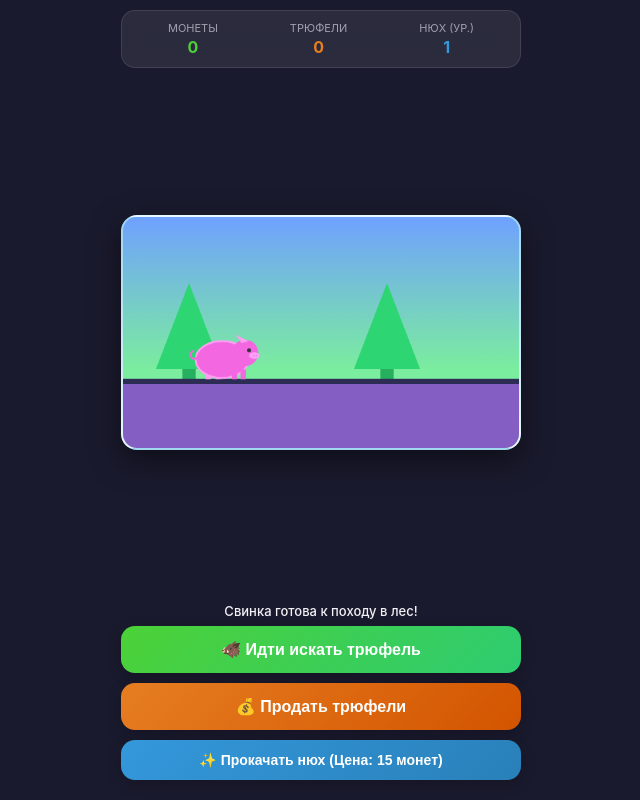
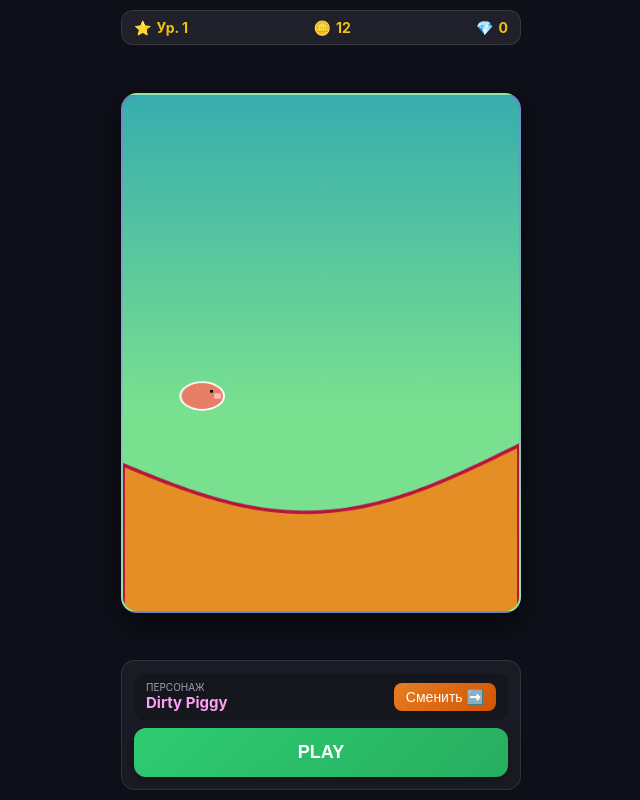
Before and after one commit to STORMORK/truffle-swine, a plain HTML site: page index.html in a window 1280 px wide. Shown: the whole page, without its empty margins (319-959 px from the left). Drawn offline with Linux system fonts and the light colour scheme.

Commit message:
Update index.html

```diff
--- a/index.html
+++ b/index.html
@@ -3,7 +3,7 @@
 <head>
     <meta charset="UTF-8">
     <meta name="viewport" content="width=device-width, initial-scale=1.0, maximum-scale=1.0, user-scalable=no">
-    <title>Truffle Swine HD</title>
+    <title>Piggy Hill Adventure HD</title>
     <style>
         * {
             box-sizing: border-box;
@@ -13,9 +13,9 @@
             -webkit-user-select: none;
         }
         body {
-            background-color: #1a1a2e;
+            background-color: #0f0f1a;
             color: #fff;
-            font-family: -apple-system, BlinkMacSystemFont, 'Segoe UI', Roboto, Helvetica, Arial, sans-serif;
+            font-family: -apple-system, BlinkMacSystemFont, 'Segoe UI', Roboto, sans-serif;
             display: flex;
             flex-direction: column;
             align-items: center;
@@ -25,31 +25,26 @@
             overflow: hidden;
             padding: 10px;
         }
-        .header {
+        .top-bar {
             display: flex;
-            justify-content: space-around;
+            justify-content: space-between;
             width: 100%;
             max-width: 400px;
             background: rgba(255, 255, 255, 0.08);
-            border-radius: 14px;
-            padding: 10px;
+            border-radius: 12px;
+            padding: 8px 12px;
             backdrop-filter: blur(10px);
             border: 1px solid rgba(255, 255, 255, 0.1);
         }
-        .stat-item {
-            text-align: center;
+        .resource {
+            display: flex;
+            align-items: center;
+            gap: 5px;
+            font-size: 14px;
+            font-weight: 700;
         }
-        .stat-label {
-            font-size: 11px;
-            color: #a0a0b0;
-            text-transform: uppercase;
-            margin-bottom: 2px;
-        }
-        .stat-value {
-            font-size: 16px;
-            font-weight: 700;
-            color: #4cd137;
-        }
+        .resource span { color: #f1c40f; }
+
         .game-container {
             width: 100%;
             max-width: 400px;
@@ -59,358 +54,249 @@
             align-items: center;
             justify-content: center;
             position: relative;
-            margin: 10px 0;
+            margin: 8px 0;
         }
         canvas {
             width: 100%;
-            max-height: 350px;
+            height: 100%;
+            max-height: 520px;
             border-radius: 16px;
-            box-shadow: 0 10px 30px rgba(0,0,0,0.5);
-            background: linear-gradient(to bottom, #87CEEB, #e0f6ff);
+            box-shadow: 0 10px 30px rgba(0,0,0,0.6);
+            background: linear-gradient(to bottom, #4a69bd, #78e08f);
             border: 2px solid rgba(255, 255, 255, 0.2);
         }
-        .controls {
+
+        .menu-panel {
             width: 100%;
             max-width: 400px;
+            background: rgba(255, 255, 255, 0.05);
+            border-radius: 14px;
+            padding: 12px;
             display: flex;
             flex-direction: column;
-            gap: 10px;
-            padding-bottom: 10px;
+            gap: 8px;
+            border: 1px solid rgba(255, 255, 255, 0.1);
+        }
+        .pig-selector {
+            display: flex;
+            justify-content: space-between;
+            align-items: center;
+            background: rgba(0, 0, 0, 0.2);
+            padding: 8px 12px;
+            border-radius: 10px;
+        }
+        .pig-name {
+            font-weight: 700;
+            font-size: 15px;
+            color: #ff9ff3;
         }
         .btn {
             width: 100%;
             padding: 14px;
-            font-size: 16px;
-            font-weight: 700;
+            font-size: 18px;
+            font-weight: 800;
             border: none;
-            border-radius: 14px;
+            border-radius: 12px;
             cursor: pointer;
-            transition: transform 0.1s, background 0.2s;
-            box-shadow: 0 4px 15px rgba(0,0,0,0.2);
+            text-transform: uppercase;
+            box-shadow: 0 4px 15px rgba(0,0,0,0.3);
+            transition: transform 0.1s;
         }
-        .btn:active {
-            transform: scale(0.97);
-        }
-        .btn-search {
-            background: linear-gradient(135deg, #4cd137, #2ecc71);
+        .btn:active { transform: scale(0.97); }
+        .btn-play {
+            background: linear-gradient(135deg, #2ecc71, #27ae60);
             color: white;
         }
-        .btn-search:disabled {
-            background: #57606f;
-            color: #a4b0be;
-            cursor: not-allowed;
-        }
-        .btn-sell {
+        .btn-action {
             background: linear-gradient(135deg, #e67e22, #d35400);
             color: white;
-        }
-        .btn-upgrade {
-            background: linear-gradient(135deg, #3498db, #2980b9);
-            color: white;
             font-size: 14px;
-            padding: 12px;
-        }
-        .log-box {
-            height: 30px;
-            text-align: center;
-            font-size: 13px;
-            color: #f1f2f6;
-            display: flex;
-            align-items: center;
-            justify-content: center;
-            font-weight: 500;
+            padding: 6px 12px;
+            border-radius: 8px;
+            border: none;
+            cursor: pointer;
         }
     </style>
 </head>
 <body>
 
-    <div class="header">
-        <div class="stat-item">
-            <div class="stat-label">Монеты</div>
-            <div class="stat-value" id="coins">0</div>
-        </div>
-        <div class="stat-item">
-            <div class="stat-label">Трюфели</div>
-            <div class="stat-value" id="truffles" style="color: #e67e22;">0</div>
-        </div>
-        <div class="stat-item">
-            <div class="stat-label">Нюх (Ур.)</div>
-            <div class="stat-value" id="level" style="color: #3498db;">1</div>
-        </div>
+    <div class="top-bar">
+        <div class="resource">⭐ <span id="lvlText">Ур. 1</span></div>
+        <div class="resource">🪙 <span id="coinsText">12</span></div>
+        <div class="resource">💎 <span id="gemsText">0</span></div>
     </div>
 
     <div class="game-container">
-        <canvas id="gameCanvas" width="600" height="350"></canvas>
+        <canvas id="gameCanvas" width="400" height="600"></canvas>
     </div>
 
-    <div class="log-box" id="logText">Свинка готова к походу в лес!</div>
-
-    <div class="controls">
-        <button class="btn btn-search" id="searchBtn" onclick="startSearch()">🐗 Идти искать трюфель</button>
-        <button class="btn btn-sell" onclick="sellTruffles()">💰 Продать трюфели</button>
-        <button class="btn btn-upgrade" id="upgradeBtn" onclick="upgradeNose()">✨ Прокачать нюх (Цена: 15 монет)</button>
+    <div class="menu-panel">
+        <div class="pig-selector">
+            <div>
+                <div style="font-size: 10px; color: #a0a0b0;">ПЕРСОНАЖ</div>
+                <div class="pig-name" id="pigName">Dirty Piggy</div>
+            </div>
+            <button class="btn-action" onclick="nextPig()">Сменить ➡️</button>
+        </div>
+        <button class="btn btn-play" id="playBtn" onclick="toggleGame()">Play</button>
     </div>
 
     <script>
         const canvas = document.getElementById('gameCanvas');
         const ctx = canvas.getContext('2d');
 
-        let gameState = {
-            coins: 0,
-            truffles: 0,
-            level: 1,
-            upgradeCost: 15,
-            status: 'idle' // idle, walking, digging, found
+        let gamePlaying = false;
+        let scoreCoins = 12;
+        let distance = 0;
+
+        const pigs = [
+            { name: "Dirty Piggy", color: "#e77f67" },
+            { name: "Wild Piggy", color: "#596275" },
+            { name: "Pinky Sweet", color: "#ff9ff3" }
+        ];
+        let currentPigIndex = 0;
+
+        let pig = {
+            x: 80,
+            y: 350
         };
 
-        let animFrame = 0;
-        let pigX = 150;
-        let forestOffset = 0;
-        let foundItemName = '';
-        let showItemPopup = false;
-        let popupAlpha = 0;
+        let hillOffset = 0;
+        let coinsList = [];
 
-        // Отрисовка фона (лес, небо, солнце, трава)
-        function drawBackground() {
-            // Небо
-            let gradient = ctx.createLinearGradient(0, 0, 0, 230);
-            gradient.addColorStop(0, '#70a1ff');
-            gradient.addColorStop(1, '#7bed9f');
-            ctx.fillStyle = gradient;
-            ctx.fillRect(0, 0, canvas.width, canvas.height);
-
-            // Деревья на заднем плане (параллакс при ходьбе)
-            ctx.fillStyle = '#2ed573';
-            let treeSpeedOffset = (gameState.status === 'walking') ? (forestOffset % 600) : 0;
-
-            for (let i = -1; i < 3; i++) {
-                let x = i * 300 - treeSpeedOffset;
-                // Елки / деревья
-                ctx.beginPath();
-                ctx.moveTo(x + 100, 100);
-                ctx.lineTo(x + 50, 230);
-                ctx.lineTo(x + 150, 230);
-                ctx.closePath();
-                ctx.fill();
-
-                ctx.fillStyle = '#26af5f';
-                ctx.fillRect(x + 90, 230, 20, 30);
-                ctx.fillStyle = '#2ed573';
+        function nextPig() {
+            currentPigIndex = (currentPigIndex + 1) % pigs.length;
+            document.getElementById('pigName').innerText = pigs[currentPigIndex].name;
         }
 
-            // Земля
-            ctx.fillStyle = '#845ec2';
-            ctx.fillRect(0, 250, canvas.width, 100);
-            ctx.fillStyle = '#2c2c54';
-            ctx.fillRect(0, 245, canvas.width, 8);
-        }
-
-        // Отрисовка свинки с анимацией
-        function drawPig() {
-            ctx.save();
-            ctx.translate(pigX, 210);
-
-            let legAngle = 0;
-            let bodyBounce = 0;
-            let headAngle = 0;
-
-            if (gameState.status === 'walking') {
-                animFrame += 0.2;
-                legAngle = Math.sin(animFrame) * 0.6;
-                bodyBounce = Math.abs(Math.sin(animFrame)) * 4;
-                forestOffset += 3;
-            } else if (gameState.status === 'digging') {
-                animFrame += 0.4;
-                headAngle = Math.sin(animFrame) * 0.2;
-                bodyBounce = Math.sin(animFrame) * 2;
+        function toggleGame() {
+            if (!gamePlaying) {
+                startGame();
             } else {
-                // Стоит, дышит
-                animFrame += 0.05;
-                bodyBounce = Math.sin(animFrame) * 1.5;
-            }
-
-            ctx.translate(0, bodyBounce);
-
-            // Ноги задние
-            ctx.fillStyle = '#ff9ff3';
-            ctx.fillRect(-25, 20 + (legAngle * 5), 8, 15);
-            ctx.fillRect(-10, 20 - (legAngle * 5), 8, 15);
-
-            // Тело свинки
-            ctx.beginPath();
-            ctx.ellipse(0, 5, 40, 28, 0, 0, Math.PI * 2);
-            ctx.fillStyle = '#f368e0';
-            ctx.fill();
-            ctx.lineWidth = 3;
-            ctx.strokeStyle = '#ff9ff3';
-            ctx.stroke();
-
-            // Хвостик колечком
-            ctx.beginPath();
-            ctx.arc(-42, -2, 6, 0, Math.PI * 1.5);
-            ctx.strokeStyle = '#f368e0';
-            ctx.lineWidth = 3;
-            ctx.stroke();
-
-            // Ноги передние
-            ctx.fillRect(15, 20 - (legAngle * 5), 8, 15);
-            ctx.fillRect(28, 20 + (legAngle * 5), 8, 15);
-
-            // Голова
-            ctx.save();
-            ctx.translate(35, -5 + (headAngle * 10));
-
-            // Уголок головы
-            ctx.beginPath();
-            ctx.arc(0, 0, 20, 0, Math.PI * 2);
-            ctx.fillStyle = '#f368e0';
-            ctx.fill();
-
-            // Ухо
-            ctx.beginPath();
-            ctx.moveTo(-5, -15);
-            ctx.lineTo(-15, -28);
-            ctx.lineTo(5, -18);
-            ctx.fillStyle = '#ff9ff3';
-            ctx.fill();
-
-            // Пятачок
-            ctx.beginPath();
-            ctx.ellipse(14, 4, 8, 5, 0, 0, Math.PI * 2);
-            ctx.fillStyle = '#ff9ff3';
-            ctx.fill();
-            // Ноздри
-            ctx.fillStyle = '#d980fa';
-            ctx.fillRect(12, 3, 2, 2);
-            ctx.fillRect(16, 3, 2, 2);
-
-            // Глаз
-            ctx.beginPath();
-            ctx.arc(6, -4, 3, 0, Math.PI * 2);
-            ctx.fillStyle = '#2f3640';
-            ctx.fill();
-
-            ctx.restore();
-            ctx.restore();
-
-            // Эффект копания земли (кусочки летят)
-            if (gameState.status === 'digging') {
-                ctx.fillStyle = '#574b90';
-                for(let i=0; i<3; i++) {
-                    let rx = pigX + 40 + Math.sin(animFrame + i) * 15;
-                    let ry = 240 - Math.abs(Math.cos(animFrame + i)) * 20;
-                    ctx.fillRect(rx, ry, 6, 6);
+                stopGame();
             }
         }
 
-            // Всплывающая надпись находки
-            if (showItemPopup) {
-                ctx.save();
-                ctx.globalAlpha = popupAlpha;
-                ctx.font = 'bold 20px Arial';
-                ctx.fillStyle = '#feca57';
-                ctx.textAlign = 'center';
-                ctx.fillText(`Найден: ${foundItemName}!`, pigX + 20, 130);
-                ctx.restore();
+        function startGame() {
+            gamePlaying = true;
+            document.getElementById('playBtn').innerText = "STOP";
+            document.getElementById('playBtn').style.background = "linear-gradient(135deg, #e74c3c, #c0392b)";
+            distance = 0;
+            coinsList = [];
+            for(let i=0; i<5; i++) {
+                coinsList.push({ x: 300 + i * 120, y: 320 - Math.sin(i)*40 });
             }
         }
 
-        // Главный игровой цикл рендеринга
-        function gameLoop() {
-            ctx.clearRect(0, 0, canvas.width, canvas.height);
-            drawBackground();
-            drawPig();
-            requestAnimationFrame(gameLoop);
+        function stopGame() {
+            gamePlaying = false;
+            document.getElementById('playBtn').innerText = "Play";
+            document.getElementById('playBtn').style.background = "linear-gradient(135deg, #2ecc71, #27ae60)";
         }
 
-        // Обновление интерфейса текста
-        function updateUI() {
-            document.getElementById('coins').innerText = gameState.coins;
-            document.getElementById('truffles').innerText = gameState.truffles;
-            document.getElementById('level').innerText = gameState.level;
-            document.getElementById('upgradeBtn').innerText = `✨ Прокачать нюх (Цена: ${gameState.upgradeCost} монет)`;
+        function getHillHeight(x) {
+            return 400 + Math.sin(x * 0.008) * 60 + Math.cos(x * 0.003) * 30;
         }
 
-        // Логика похода в лес
-        function startSearch() {
-            if (gameState.status !== 'idle') return;
+        function update() {
+            if (gamePlaying) {
+                hillOffset += 4;
+                distance += 0.1;
 
-            gameState.status = 'walking';
-            document.getElementById('searchBtn').disabled = true;
-            document.getElementById('logText').innerText = 'Свинка бодро семенит в глубь леса...';
+                let targetY = getHillHeight(pig.x + hillOffset);
+                pig.y = targetY - 25;
 
-            // Через 2 секунды доходим до места и начинаем копать
-            setTimeout(() => {
-                gameState.status = 'digging';
-                document.getElementById('logText').innerText = 'Свинка унюхала гриб и усердно роет землю!';
-
-                // Еще через 2 секунды находим трюфель
-                setTimeout(() => {
-                    gameState.status = 'idle';
-                    document.getElementById('searchBtn').disabled = false;
-
-                    // Шансы зависят от уровня
-                    let roll = Math.random() * 100;
-                    let found = 1;
-                    foundItemName = 'Обычный трюфель';
-
-                    if (gameState.level >= 3 && roll < 40) {
-                        found = 2;
-                        foundItemName = 'Редкий трюфель';
-                    } else if (gameState.level >= 5 && roll < 15) {
-                        found = 5;
-                        foundItemName = '👑 Королевский трюфель';
+                if (coinsList.length < 5 && Math.random() < 0.05) {
+                    let lastX = coinsList.length > 0 ? coinsList[coinsList.length - 1].x : hillOffset + 400;
+                    coinsList.push({
+                        x: lastX + 150 + Math.random() * 100,
+                        y: getHillHeight(lastX + 200) - 60
+                    });
                 }
 
-                    gameState.truffles += found;
-                    document.getElementById('logText').innerText = `Успех! Свинка нашла: ${foundItemName} (+${found})`;
+                for (let i = coinsList.length - 1; i >= 0; i--) {
+                    let c = coinsList[i];
+                    let screenX = c.x - hillOffset;
 
-                    // Анимация всплывашки
-                    showItemPopup = true;
-                    popupAlpha = 1.0;
-                    let fade = setInterval(() => {
-                        popupAlpha -= 0.05;
-                        if (popupAlpha <= 0) {
-                            showItemPopup = false;
-                            clearInterval(fade);
+                    let distToPig = Math.hypot(screenX - pig.x, c.y - pig.y);
+                    if (distToPig < 30) {
+                        scoreCoins++;
+                        document.getElementById('coinsText').innerText = scoreCoins;
+                        coinsList.splice(i, 1);
+                    } else if (screenX < -50) {
+                        coinsList.splice(i, 1);
                     }
-                    }, 50);
-
-                    updateUI();
-                }, 2000);
-
-            }, 2000);
                 }
-
-        // Продажа трюфелей
-        function sellTruffles() {
-            if (gameState.truffles === 0) {
-                document.getElementById('logText').innerText = 'У вас нет трюфелей для продажи!';
-                return;
-            }
-            let income = gameState.truffles * 5;
-            gameState.coins += income;
-            document.getElementById('logText').innerText = `Вы продали трюфели и заработали ${income} монет!`;
-            gameState.truffles = 0;
-            updateUI();
-        }
-
-        // Прокачка навыка
-        function upgradeNose() {
-            if (gameState.coins >= gameState.upgradeCost) {
-                gameState.coins -= gameState.upgradeCost;
-                gameState.level += 1;
-                gameState.upgradeCost = Math.floor(gameState.upgradeCost * 1.6);
-                document.getElementById('logText').innerText = `Уровень нюха повышен до ${gameState.level}! Ищите ценные грибы.`;
-                updateUI();
-            } else {
-                document.getElementById('logText').innerText = 'Не хватает монет для улучшения!';
             }
         }
 
-        // Запуск анимации
-        updateUI();
-        gameLoop();
+        function draw() {
+            ctx.clearRect(0, 0, canvas.width, canvas.height);
+
+            let skyGrad = ctx.createLinearGradient(0, 0, 0, canvas.height);
+            skyGrad.addColorStop(0, '#38adae');
+            skyGrad.addColorStop(0.6, '#78e08f');
+            ctx.fillStyle = skyGrad;
+            ctx.fillRect(0, 0, canvas.width, canvas.height);
+
+            ctx.beginPath();
+            ctx.moveTo(0, canvas.height);
+            for (let x = 0; x <= canvas.width; x += 5) {
+                let hY = getHillHeight(x + hillOffset);
+                ctx.lineTo(x, hY);
+            }
+            ctx.lineTo(canvas.width, canvas.height);
+            ctx.fillStyle = '#e58e26';
+            ctx.fill();
+            ctx.lineWidth = 4;
+            ctx.strokeStyle = '#b71540';
+            ctx.stroke();
+
+            ctx.fillStyle = '#f1c40f';
+            ctx.strokeStyle = '#d4ac0d';
+            ctx.lineWidth = 2;
+            for (let c of coinsList) {
+                let screenX = c.x - hillOffset;
+                if (screenX > -30 && screenX < canvas.width + 30) {
+                    ctx.beginPath();
+                    ctx.arc(screenX, c.y, 10, 0, Math.PI * 2);
+                    ctx.fill();
+                    ctx.stroke();
+                }
+            }
+
+            ctx.save();
+            ctx.translate(pig.x, pig.y);
+            ctx.beginPath();
+            ctx.ellipse(0, 0, 22, 16, 0, 0, Math.PI * 2);
+            ctx.fillStyle = pigs[currentPigIndex].color;
+            ctx.fill();
+            ctx.lineWidth = 2;
+            ctx.strokeStyle = '#fff';
+            ctx.stroke();
+
+            ctx.fillStyle = '#ffb8b8';
+            ctx.fillRect(12, -3, 7, 6);
+            ctx.fillStyle = '#000';
+            ctx.fillRect(8, -7, 3, 3);
+            ctx.restore();
+
+            if (gamePlaying) {
+                ctx.fillStyle = 'rgba(0, 0, 0, 0.4)';
+                ctx.fillRect(canvas.width - 110, 10, 100, 30);
+                ctx.fillStyle = '#fff';
+                ctx.font = 'bold 14px sans-serif';
+                ctx.fillText(`📍 ${Math.floor(distance)}m`, canvas.width - 95, 30);
+            }
+        }
+
+        function loop() {
+            update();
+            draw();
+            requestAnimationFrame(loop);
+        }
+
+        loop();
     </script>
 </body>
 </html>
```
Lines whose indentation alone changed are shown as unchanged.
